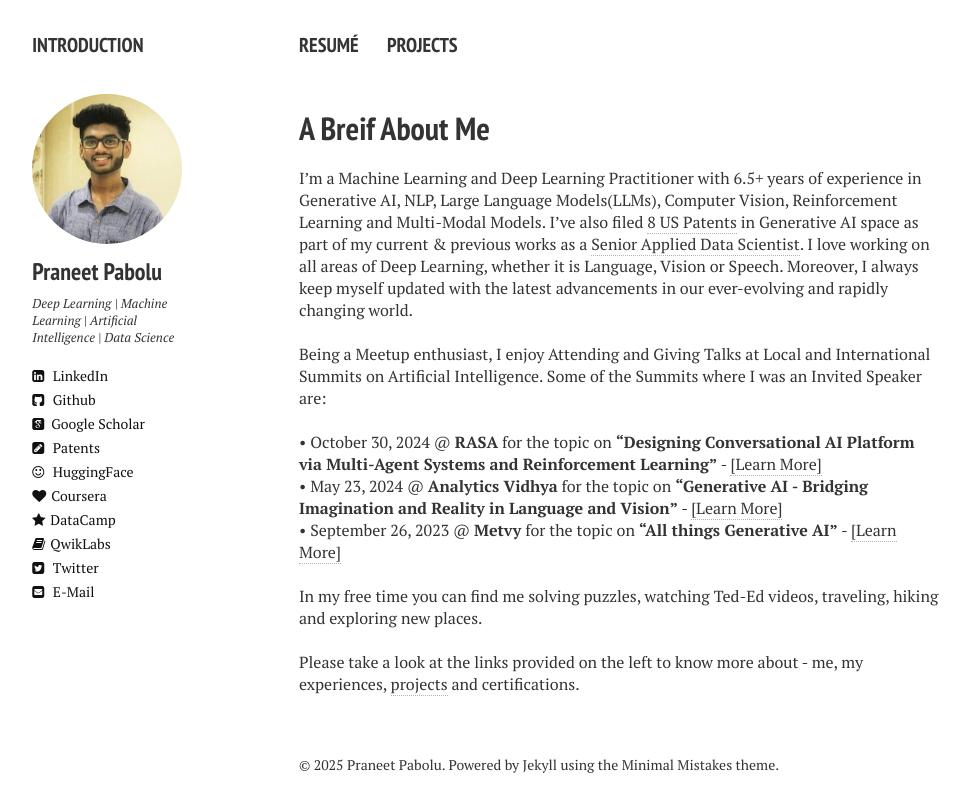
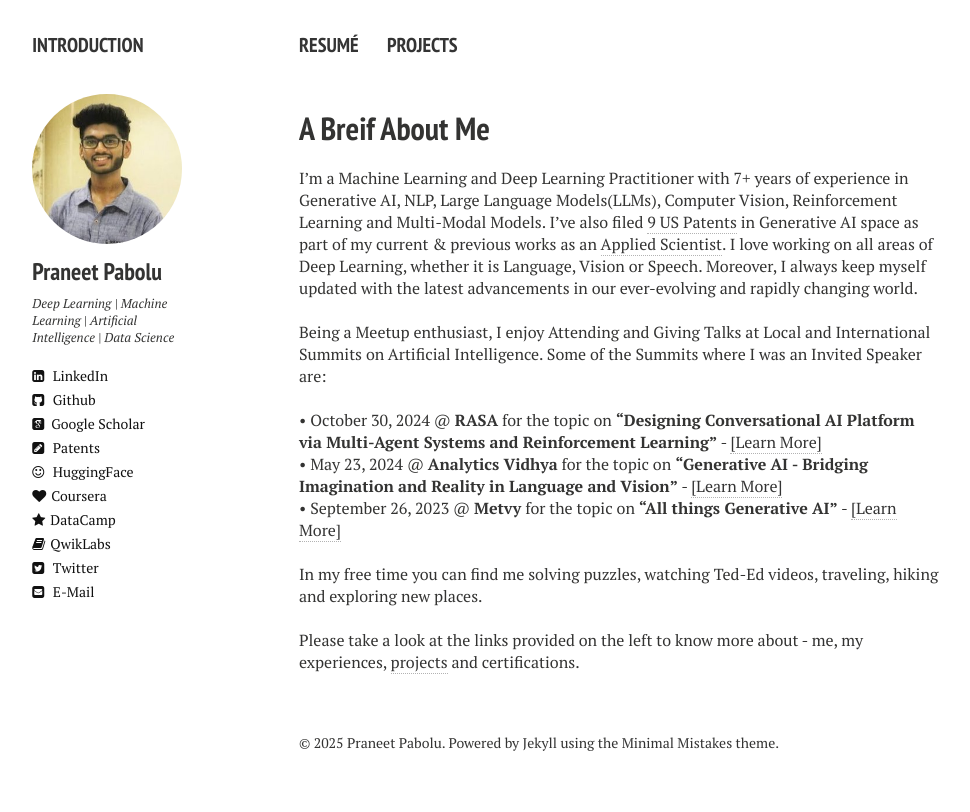
Before and after one commit to DeathReaper0965/deathreaper0965.github.io, a Jekyll site: the page built from index.md, in a window 1280 px wide. Shown: the top 812 px of the page, without its empty margins (21-991 px from the left). Built offline with Jekyll 4.4.1, drawn with Linux system fonts in a browser that asks for light colours; nearby versions of some CDN libraries; comment, search, counter and statistics services are not loaded.

Commit message:
change pos

```diff
--- a/_layouts/resume.html
+++ b/_layouts/resume.html
@@ -46,7 +46,7 @@
     <div class="article-wrap">
     <p align="center" class=bottom-small><img src="{{ site.url }}/images/resume/business.png" alt="Work Experience and Internships" width="70" height="70" title="Work Experience and Internships"></p>
     <p align="left">&#10148 I'm currently working as a <b>Researcher 4 - LLMs</b> at <b><a href="https://www.cornell.edu/">Cornell</a></b>. Specifically in the domains related to Generative AI, Large Language Models(LLMs), Reinforcement Learning (RL), Multi-Agent AI Systems, Retrieval Augmented Generation(RAG) and Retrieval Interleaved Generation (RIG).</p>
-    <p align="left">&#10148 Previously, as a <b>Senior Applied Scientist</b> at <b><a href="https://www.oracle.com/cloud/" target="_blank">Oracle Cloud AI</a></b>, I worked in the realms of Language, Vision and Forecasting where I've also filed <b><a href="https://patents.justia.com/inventor/{{ site.owner.justia }}" target="_blank">8 Patents</a></b> in areas of Generative AI & LLMs</p>
+    <p align="left">&#10148 Previously, as a <b>Principal Applied Scientist</b> at <b><a href="https://www.oracle.com/cloud/" target="_blank">Oracle Cloud AI</a></b>, I worked in the realms of Language, Vision and Forecasting where I've also filed <b><a href="https://patents.justia.com/inventor/{{ site.owner.justia }}" target="_blank">8 Patents</a></b> in areas of Generative AI & LLMs</p>
     <p align="left">&#10148 Prior to that, I've worked as a <b>Senior Machine Learning Scientist</b> at <b><a href="https://www.cargill.com/" target="_blank">Cargill Digital Labs</a></b> and productionalized various Deep Learning models like Image Denoising, Label Segmentation, Synthetic Data Generation for NER, Self-Genarative Chatbot Models and Semantic Search from Documents.</p>
     <p align="left">&#10148 I've been a <b>Data Scientist</b> at <b><a href="https://cogoport.com" target="_blank">Cogoport</a></b>. Developed many Machine Learning and Deep Learning projects along with the Data Processing Engine from scratch.</p>
     <p align="left">&#10148 I was a <b>Full Stack Developer</b> at <b><a href="https://www.airtel.in/bank/" target="_blank">Airtel Payments Bank</a></b>. Developed 2 ML projects from scratch and worked on some Back-end, Front-end projects as well.</p>
--- a/index.md
+++ b/index.md
@@ -5,7 +5,7 @@ description: "Praneet's website"
 tags: [Jekyll, theme, responsive, blog, template]
 ---
 
-I'm a Machine Learning and Deep Learning Practitioner with 6.5+ years of experience in Generative AI, NLP, Large Language Models(LLMs), Computer Vision, Reinforcement Learning and Multi-Modal Models. I've also filed <a href="https://patents.justia.com/inventor/praneet-pabolu" target="_blank">8 US Patents</a> in Generative AI space as part of my current & previous works as a <a href="https://linkedin.com/in/deathreaper0965" target="_blank">Senior Applied Data Scientist</a>. I love working on all areas of Deep Learning, whether it is Language, Vision or Speech. Moreover, I always keep myself updated with the latest advancements in our ever-evolving and rapidly changing world.
+I'm a Machine Learning and Deep Learning Practitioner with 7+ years of experience in Generative AI, NLP, Large Language Models(LLMs), Computer Vision, Reinforcement Learning and Multi-Modal Models. I've also filed <a href="https://patents.justia.com/inventor/praneet-pabolu" target="_blank">9 US Patents</a> in Generative AI space as part of my current & previous works as an <a href="https://linkedin.com/in/deathreaper0965" target="_blank">Applied Scientist</a>. I love working on all areas of Deep Learning, whether it is Language, Vision or Speech. Moreover, I always keep myself updated with the latest advancements in our ever-evolving and rapidly changing world.
 
 <br />
 Being a Meetup enthusiast, I enjoy Attending and Giving Talks at Local and International Summits on Artificial Intelligence. Some of the Summits where I was an Invited Speaker are:<br><br>
```
